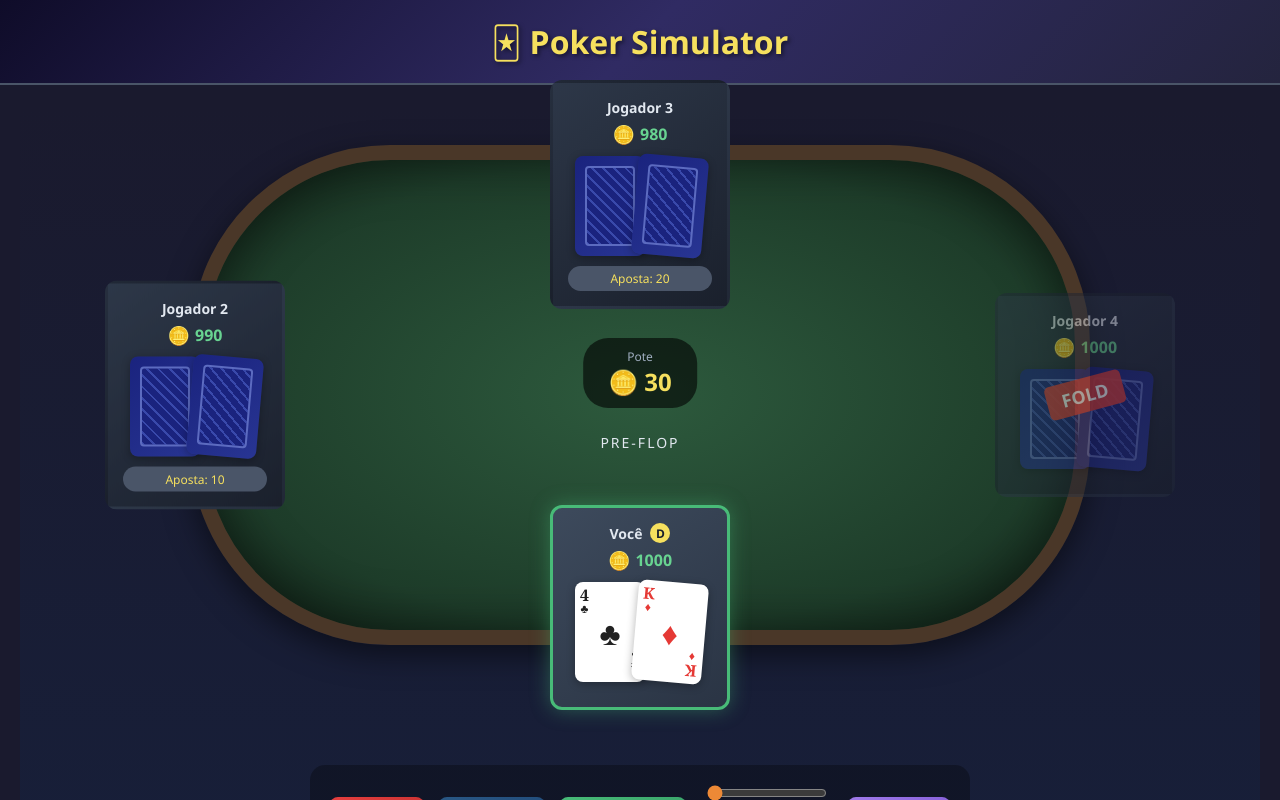
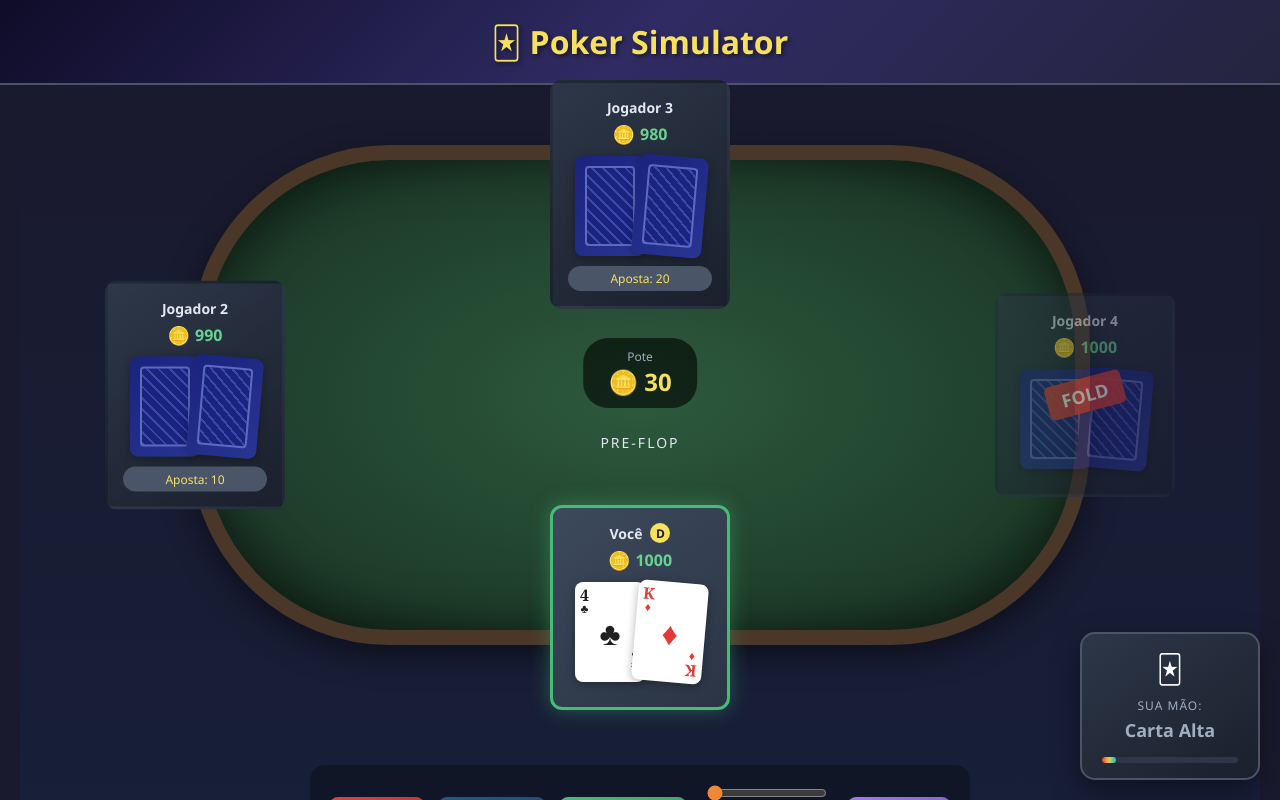
Before and after one commit to JvPedrosa/poker-simulator, a Nuxt app in the folder packages/nuxt-app/: page / in a window 1280 px wide. Both pictures are taken after a click on the button "🎴 Iniciar Jogo". Shown: the top 800 px of the page. Built offline with nearby package versions, Linux system fonts and the light colour scheme.

Commit message:
feat: add player hand indicator with real-time evaluation and strength display

```diff
--- a/packages/nuxt-app/app/components/PokerTable.vue
+++ b/packages/nuxt-app/app/components/PokerTable.vue
@@ -108,6 +108,20 @@
       </button>
     </div>
 
+    <!-- Indicador de Mão do Jogador -->
+    <div v-if="playerHandInfo && gameState.phase !== 'waiting'" class="hand-indicator">
+      <div class="hand-indicator-content">
+        <span class="hand-icon">🃏</span>
+        <div class="hand-details">
+          <span class="hand-label">Sua Mão:</span>
+          <span class="hand-name" :class="handStrengthClass">{{ playerHandInfo.name }}</span>
+        </div>
+        <div class="hand-strength-bar">
+          <div class="hand-strength-fill" :style="{ width: handStrengthPercent + '%' }"></div>
+        </div>
+      </div>
+    </div>
+
     <div v-if="gameState.winner && gameState.phase === 'showdown'" class="winner-announcement">
       <div class="winner-content">
         <span class="trophy">🏆</span>
@@ -147,7 +161,8 @@ const {
   check,
   allIn,
   newRound,
-  aiAction
+  aiAction,
+  evaluateHand
 } = usePoker()
 
 const raiseAmount = ref(20)
@@ -162,6 +177,29 @@ const phaseLabels: Record<string, string> = {
 }
 
 const phaseLabel = computed(() => phaseLabels[gameState.value.phase] || '')
+
+// Avaliação da mão do jogador em tempo real
+const playerHandInfo = computed(() => {
+  const player = gameState.value.players[0]
+  if (!player || player.hand.length === 0) return null
+
+  return evaluateHand(player.hand, gameState.value.communityCards)
+})
+
+const handStrengthPercent = computed(() => {
+  if (!playerHandInfo.value) return 0
+  return (playerHandInfo.value.rank / 10) * 100
+})
+
+const handStrengthClass = computed(() => {
+  if (!playerHandInfo.value) return ''
+  const rank = playerHandInfo.value.rank
+  if (rank >= 8) return 'strength-legendary'
+  if (rank >= 6) return 'strength-strong'
+  if (rank >= 4) return 'strength-medium'
+  if (rank >= 2) return 'strength-weak'
+  return 'strength-low'
+})
 
 const isPlayerTurn = computed(() => {
   const currentPlayer = gameState.value.players[gameState.value.currentPlayerIndex]
@@ -572,4 +610,86 @@ onMounted(() => {
 .contact-link .icon {
   font-size: 16px;
 }
+
+/* Indicador de Mão */
+.hand-indicator {
+  position: fixed;
+  bottom: 20px;
+  right: 20px;
+  background: linear-gradient(145deg, #2d3748, #1a202c);
+  border: 2px solid #4a5568;
+  border-radius: 15px;
+  padding: 15px 20px;
+  box-shadow: 0 10px 30px rgba(0, 0, 0, 0.4);
+  z-index: 50;
+  min-width: 180px;
+}
+
+.hand-indicator-content {
+  display: flex;
+  flex-direction: column;
+  align-items: center;
+  gap: 10px;
+}
+
+.hand-icon {
+  font-size: 28px;
+}
+
+.hand-details {
+  display: flex;
+  flex-direction: column;
+  align-items: center;
+  gap: 4px;
+}
+
+.hand-label {
+  color: #a0aec0;
+  font-size: 12px;
+  text-transform: uppercase;
+  letter-spacing: 1px;
+}
+
+.hand-name {
+  font-size: 18px;
+  font-weight: bold;
+  text-align: center;
+}
+
+.hand-name.strength-legendary {
+  color: #f6e05e;
+  text-shadow: 0 0 10px rgba(246, 224, 94, 0.5);
+}
+
+.hand-name.strength-strong {
+  color: #68d391;
+}
+
+.hand-name.strength-medium {
+  color: #4299e1;
+}
+
+.hand-name.strength-weak {
+  color: #ed8936;
+}
+
+.hand-name.strength-low {
+  color: #a0aec0;
+}
+
+.hand-strength-bar {
+  width: 100%;
+  height: 6px;
+  background: #2d3748;
+  border-radius: 3px;
+  overflow: hidden;
+  margin-top: 5px;
+}
+
+.hand-strength-fill {
+  height: 100%;
+  background: linear-gradient(90deg, #e53e3e 0%, #ed8936 25%, #ecc94b 50%, #68d391 75%, #38b2ac 100%);
+  border-radius: 3px;
+  transition: width 0.5s ease;
+}
 </style>
```
